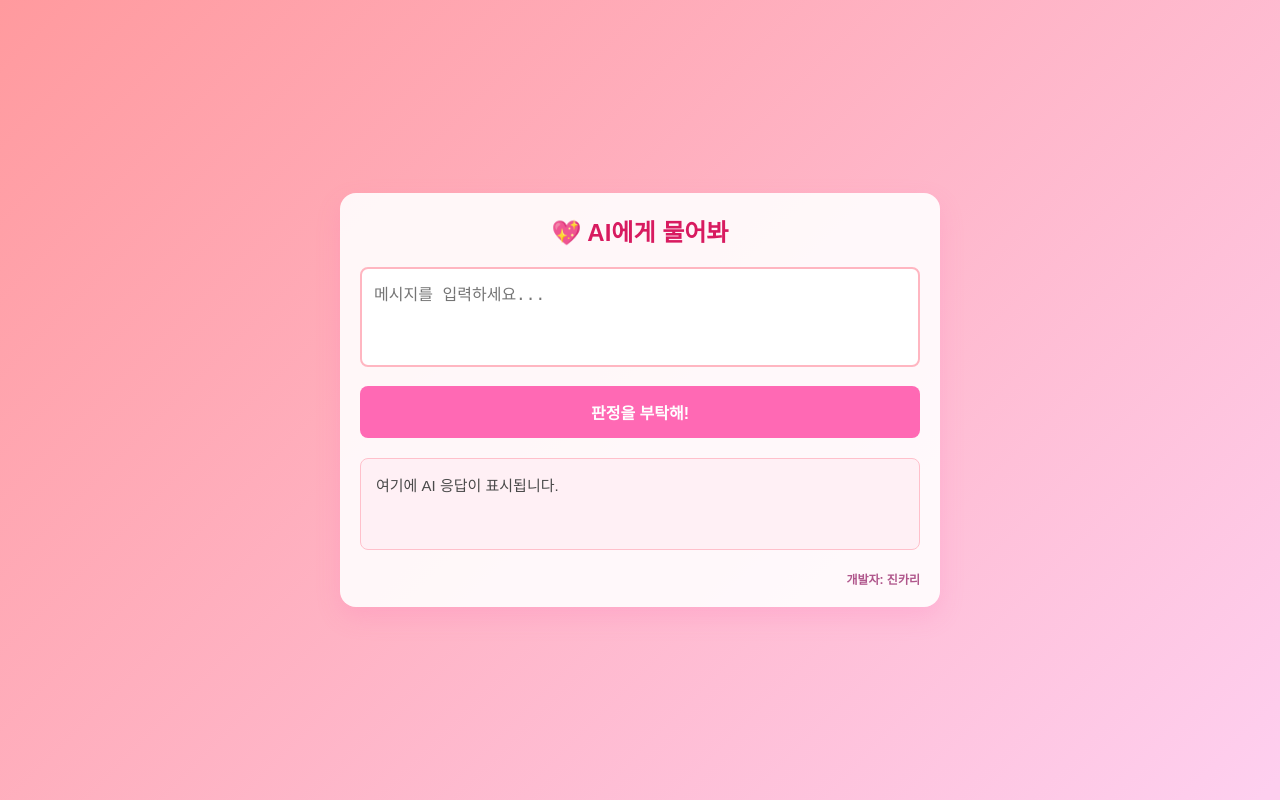
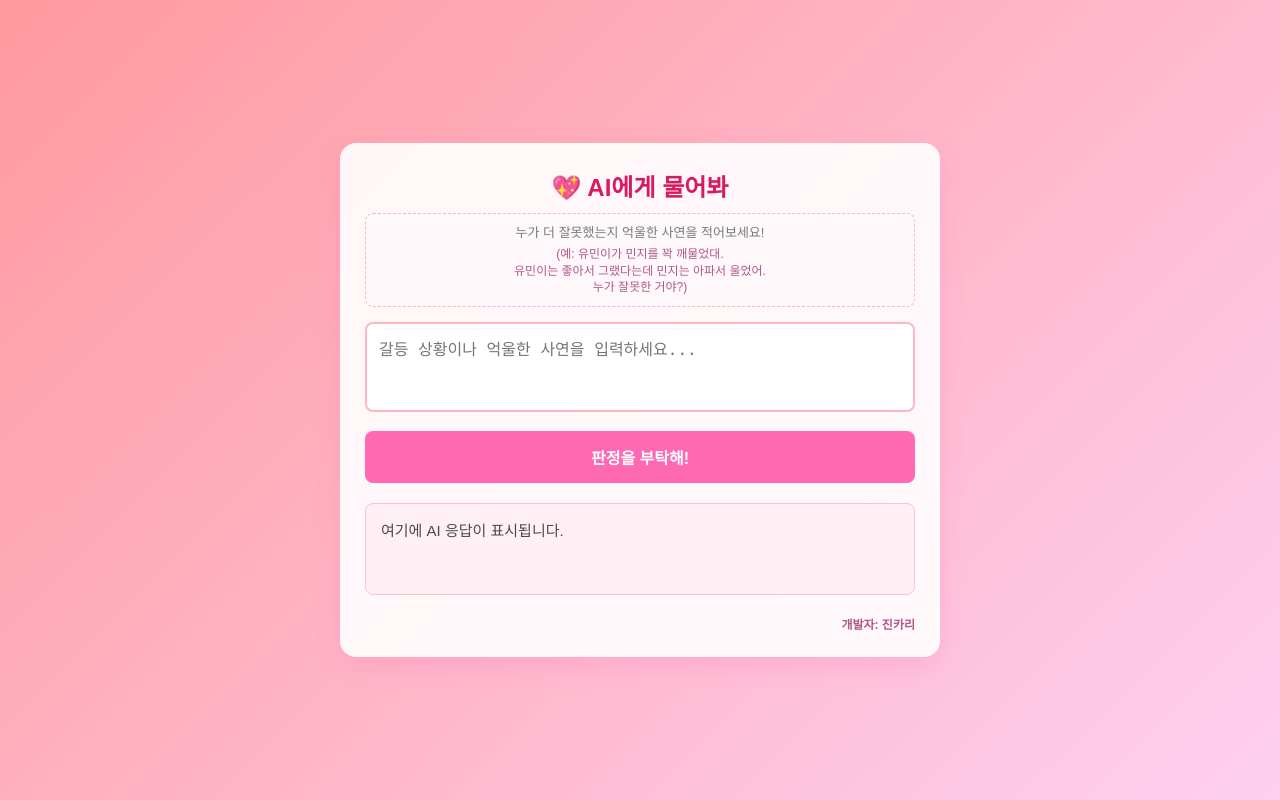
Before and after one commit to minji0000/who-is-wrong, a Spring Boot app: page / in a window 1280 px wide. Run offline with Spring Boot 4, Linux system fonts and the light colour scheme.

Commit message:
feat: 가이드 및 예시 문구 추가

```diff
--- a/src/main/resources/static/index.html
+++ b/src/main/resources/static/index.html
@@ -5,6 +5,10 @@
     <!-- 모바일 화면 대응을 위한 필수 뷰포트 태그 -->
     <meta name="viewport" content="width=device-width, initial-scale=1.0">
     <title>누구의 잘못일까?</title>
+    <!-- Open Graph (카카오톡 공유 미리보기) -->
+    <meta property="og:title" content="누구의 잘못일까? - AI 판정소">
+    <meta property="og:description" content="누가 더 잘못했는지 AI에게 냉정하고 객관적인 판정을 받아보세요!">
+    <meta property="og:url" content="https://who-is-wrong.onrender.com">
     <style>
         body {
             font-family: 'Malgun Gothic', sans-serif;
@@ -21,7 +25,7 @@
             width: 100%;
             max-width: 600px;
             background: rgba(255, 255, 255, 0.9);
-            padding: 20px;
+            padding: 25px;
             border-radius: 16px;
             box-shadow: 0 10px 25px rgba(255, 105, 180, 0.2);
             box-sizing: border-box; /* 패딩이 너비를 넘지 않도록 설정 */
@@ -31,10 +35,23 @@
             margin-top: 0;
             text-align: center;
             font-size: 24px;
+            margin-bottom: 10px;
+        }
+        /* 안내 문구 스타일 추가 */
+        .guide-text {
+            text-align: center;
+            font-size: 13px;
+            color: #7a7a7a;
+            margin-bottom: 15px;
+            line-height: 1.4;
+            background: #fff8fa;
+            padding: 10px;
+            border-radius: 8px;
+            border: 1px dashed #ffb6c1;
         }
         textarea {
             width: 100%;
-            height: 100px;
+            height: 90px;
             padding: 12px;
             box-sizing: border-box;
             resize: none;
@@ -88,7 +105,17 @@
 
 <div class="chat-container">
     <h2>💖 AI에게 물어봐</h2>
-    <textarea id="messageInput" placeholder="메시지를 입력하세요..."></textarea>
+    <!-- 안내 및 예시 문구 추가 -->
+    <div class="guide-text">
+        누가 더 잘못했는지 억울한 사연을 적어보세요!<br>
+        <span style="color: #b0578c; font-size: 12px; display: inline-block; margin-top: 4px;">
+            (예: 유민이가 민지를 꽉 깨물었대.<br>
+            유민이는 좋아서 그랬다는데 민지는 아파서 울었어.<br>
+            누가 잘못한 거야?)
+        </span>
+    </div>
+
+    <textarea id="messageInput" placeholder="갈등 상황이나 억울한 사연을 입력하세요..."></textarea>
     <button onclick="sendAI()">판정을 부탁해!</button>
 
     <div class="result-box" id="resultArea">여기에 AI 응답이 표시됩니다.</div>
```
